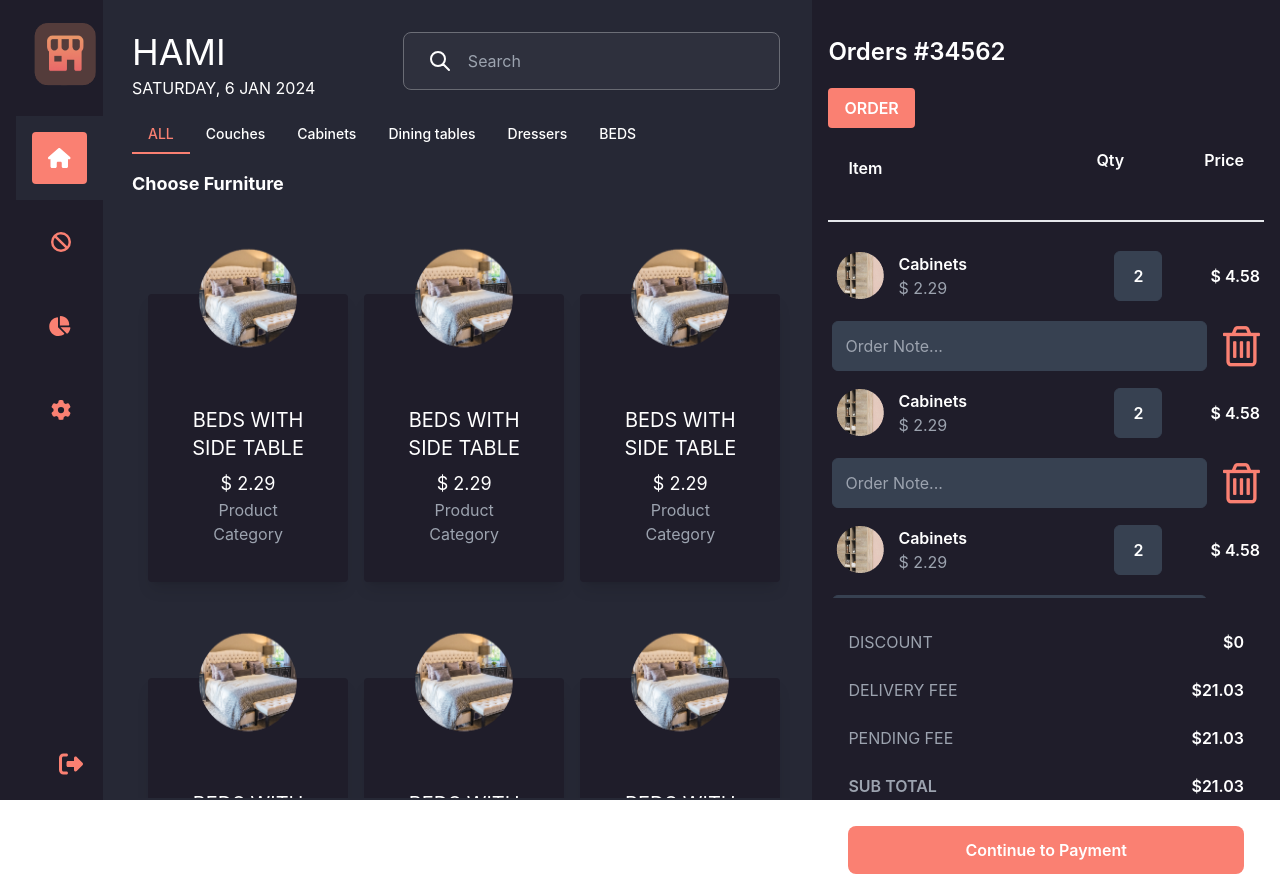
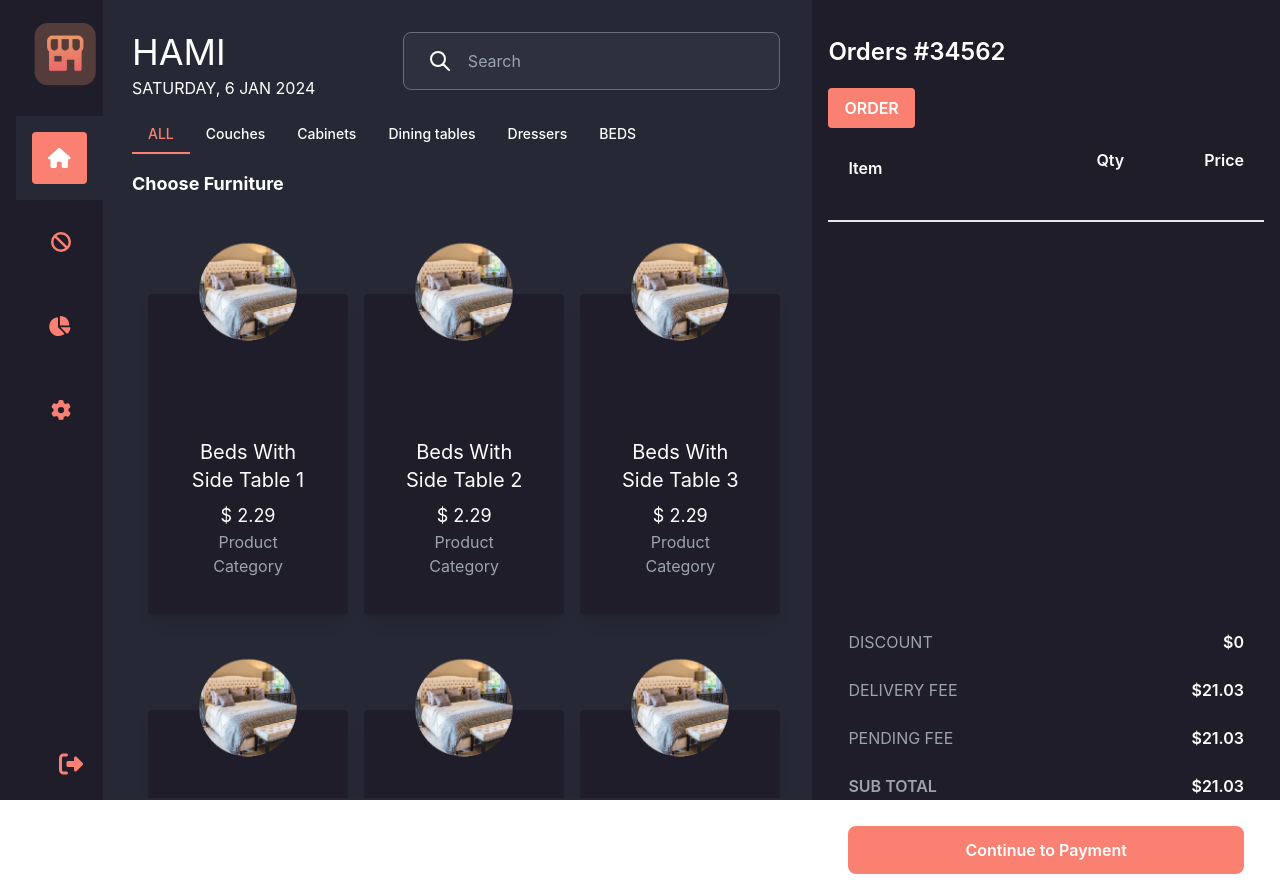
Before and after one commit to maham-ishtiaq-2000/Hami-, a React (Create React App) app: page /Home in a window 1280 px wide. Built offline with nearby package versions, Linux system fonts and the light colour scheme.

Commit message:
completed frontend of the applictaion

```diff
--- a/src/components/HomePageComponent/OrderList.js
+++ b/src/components/HomePageComponent/OrderList.js
@@ -1,29 +1,52 @@
-import React from 'react';
+import React, { useState } from 'react';
 import dresser from '../../assets/dresser.png';
+import { FontAwesomeIcon } from '@fortawesome/react-fontawesome';
+import { faMinus, faPlus } from '@fortawesome/free-solid-svg-icons';
+import { useProductData } from '../../context/index';
+
+const OrderList = ({ product }) => {
+  const [quantity, setQuantity] = useState(product.quantity || 1);
+  const { deleteProduct } = useProductData();
+
+  const incrementQuantity = () => {
+    setQuantity(prevQuantity => prevQuantity + 1);
+  };
 
 
-const OrderList = () => {
+  const decrementQuantity = () => {
+    if (quantity > 1) {
+      setQuantity(prevQuantity => prevQuantity - 1);
+    }
+  };
+
+  const handleDeleteClick = () => {
+    deleteProduct(product.id)
+  };
+
   return (
     <div className="p-1 rounded-lg text-white mt-1 mx-auto max-w-4xl">
       <div className="flex justify-between items-center flex-wrap">
         <div className="flex items-center mb-4 md:mb-0">
-          <img
-            src={dresser}
-            alt="Cabinets"
-            className="w-15 h-15 rounded-full mr-2"
-          />
+          <img src={dresser} alt="Cabinets" className="w-15 h-15 rounded-full mr-2" />
           <div>
-            <div className="font-semibold">Cabinets</div>
-            <div className="text-gray-400">$ 2.29</div>
+            <div className="font-semibold">{product.description}</div>
+            <div className="text-gray-400">$ {product.price}</div>
           </div>
         </div>
         <div className="flex items-center text-center">
+          <button onClick={decrementQuantity} className="text-white bg-gray-700 font-semibold rounded-md px-2 mr-2">
+            <FontAwesomeIcon icon={faMinus} />
+          </button>
           <input
             type="text"
-            className="w-12 p-3 bg-gray-700 border border-gray-700 font-semibold text-white rounded-md text-center mr-4 md:mr-12 appearance-none"
-            defaultValue={2}
+            className="w-12 p-3 bg-gray-700 border border-gray-700 font-semibold text-white rounded-md text-center appearance-none"
+            value={quantity}
+            readOnly
           />
-          <div className="font-semibold text-white">$ 4.58</div>
+          <button onClick={incrementQuantity} className="text-white bg-gray-700 font-semibold rounded-md px-2 ml-2">
+            <FontAwesomeIcon icon={faPlus} />
+          </button>
+          <div className="font-semibold text-white ml-4">$ {(product.price * quantity).toFixed(2)}</div>
         </div>
       </div>
 
@@ -35,11 +58,10 @@ const OrderList = () => {
             placeholder="Order Note..."
           />
         </div>
-        <button className='mr-5' onClick={() => {console.log("i am delete button")}}>
-            <i className="fa fa-trash-o" style={{"font-size":"47px" , color : '#FA8072'}}></i>
+        <button className='mr-5' onClick={handleDeleteClick}>
+          <i className="fa fa-trash-o" style={{"fontSize":"47px", color : '#FA8072'}}></i>
         </button>
       </div>
-
     </div>
   );
 };
--- a/src/components/HomePageComponent/Products.js
+++ b/src/components/HomePageComponent/Products.js
@@ -1,14 +1,16 @@
 import React from 'react';
 import SingleProductCategory from './SingleProductCategory';
+import { useProductData } from '../../context/index';
 
 const Products = () => {
-    const products = Array.from({ length: 20 }, (_, index) => index + 1);
-
+    const { productData, updateProduct } = useProductData();
+    const products = productData
+    console.log('productData:', productData);
     return (
         <div className="overflow-y-auto h-[75vh]">
             <div className="grid grid-cols-1 sm:grid-cols-2 md:grid-cols-3 gap-4 p-4 pb-3">
                 {products.map((product, index) => (
-                    <SingleProductCategory key={index} />
+                    <SingleProductCategory key={index} product={product}/>
                 ))}
             </div>
         </div>
--- a/src/components/HomePageComponent/SingleProductCategory.js
+++ b/src/components/HomePageComponent/SingleProductCategory.js
@@ -1,21 +1,30 @@
-import React,{useState,useEffect} from 'react';
+import React, { useState, useEffect } from 'react';
 import { FontAwesomeIcon } from '@fortawesome/react-fontawesome';
 import { faTimes } from '@fortawesome/free-solid-svg-icons';
 import productImage from '../../assets/productImage.png';
-import bedSheetImg from '../../assets/bedRoomBedSheet.png';
 import MyModal from '../Layouts/Modal';
 
-const SingleProductCategory = () => {
+const SingleProductCategory = ({ product }) => {
+  console.log(product);
   const [modalIsOpen, setIsOpen] = useState(false);
-
 
   const openModal = () => {
     setIsOpen(true);
+    // Check if a product_id already exists in local storage
+    const existingProductId = localStorage.getItem('product_id');
+    if (!existingProductId) {
+      // If not, store the new product_id
+      localStorage.setItem('product_id', product.id);
+    } else {
+      // If yes, update the product_id with the new one
+      localStorage.setItem('product_id', product.id);
+    }
   };
 
   const closeModal = () => {
     setIsOpen(false);
   };
+
   return (
     <>
       <button style={{ maxWidth: '100%', position: 'relative' }} className="rounded shadow-lg bg-navy flex flex-col items-center p-6 mt-5 sm:mt-20 md:rounded"
@@ -23,9 +32,9 @@ const SingleProductCategory = () => {
         <div style={{ position: 'absolute', top: '-20%', left: '50%', transform: 'translateX(-50%)', width: '80%', overflow: 'hidden' }}>
           <img src={productImage} alt="Product" style={{ width: '100%', display: 'block' }} />
         </div>
-      <div className="px-3 w-full text-center mt-2 pt-32 sm:pt-20 rounded-md">
-        <div className="text-xl mb-2 text-white">BEDS WITH SIDE TABLE</div>
-        <p className="text-white text-lg mt-2">$ 2.29</p>
+        <div className="px-3 w-full text-center mt-10 pt-32 sm:pt-20 rounded-md">
+          <div className="text-xl mb-2 text-white">{product.description}</div>
+          <p className="text-white text-lg mt-2">$ {product.price}</p>
           <p className="text-gray-400 text-base mb-3">Product Category</p>
         </div>
       </button>
--- a/src/components/Layouts/Modal.js
+++ b/src/components/Layouts/Modal.js
@@ -3,25 +3,23 @@ import Modal from 'react-modal';
 import { FontAwesomeIcon } from '@fortawesome/react-fontawesome';
 import { faTimes } from '@fortawesome/free-solid-svg-icons';
 import bedSheetImg from '../../assets/bedRoomBedSheet.png';
+import { useProductData } from '../../context';
 
 Modal.setAppElement('#root');
 
 const ChangePasswordModal = ({ isOpen, onRequestClose }) => {
-  const [productName, setProductName] = useState('');
-  const [productCategory, setProductCategory] = useState('Bed');
-  const [productPrice, setProductPrice] = useState('');
-  const [productDescription, setProductDescription] = useState('');
-  const [modalIsOpen, setIsOpen] = useState(false);
+  const {addProduct} = useProductData()
+  const handleAddClick = () => {
+    const productId = localStorage.getItem('product_id');
+    if (productId) {
+        console.log(`Adding product with ID: ${productId}`);
+        addProduct(parseInt(productId));
+        onRequestClose();
+    } else {
+        console.log('No product ID found to add.');
+    }
+};
 
-  const handleSubmit = (event) => {
-    event.preventDefault();
-    console.log({
-      productName,
-      productCategory,
-      productPrice,
-      productDescription,
-    });
-  };
   return (
 
     <Modal
@@ -58,7 +56,7 @@ const ChangePasswordModal = ({ isOpen, onRequestClose }) => {
         <button className="bg-navy hover:bg-red text-white font-bold py-2 border border-pink px-4 rounded w-full md:w-2/5">
           Cancel
         </button>
-        <button className="bg-pink hover:bg-platinum text-white font-bold py-2 px-4 rounded w-full md:w-2/5">
+        <button onClick={handleAddClick} className="bg-pink hover:bg-lightRed text-white font-bold py-2 px-4 rounded w-full md:w-2/5">
           Add
         </button>
       </div>
--- /dev/null
+++ b/src/context/index.js
@@ -0,0 +1,57 @@
+import React, { createContext, useContext, useState } from 'react';
+
+const ProductDataContext = createContext();
+
+export const useProductData = () => useContext(ProductDataContext);
+
+export const ProductDataProvider = ({ children }) => {
+  const [productData, setProductData] = useState([
+    {id: 1, imgUrl: '../../assets/productImage.png', description: 'Beds With Side Table 1', price: 2.29 , quantity : 0},
+    {id: 2, imgUrl: '../../assets/productImage.png', description: 'Beds With Side Table 2', price: 2.29 , quantity : 0},
+    {id: 3, imgUrl: '../../assets/productImage.png', description: 'Beds With Side Table 3', price: 2.29, quantity : 0},
+    {id: 4, imgUrl: '../../assets/productImage.png', description: 'Beds With Side Table 4', price: 2.29 , quantity : 0},
+    {id: 5, imgUrl: '../../assets/productImage.png', description: 'Beds With Side Table 5', price: 2.29 , quantity : 0},
+    {id: 6, imgUrl: '../../assets/productImage.png', description: 'Beds With Side Table 6', price: 2.29 , quantity : 0}
+  ]);
+  const [cart, setCart] = useState([]);
+
+  const updateProduct = (newData) => {
+    setProductData(newData);
+  };
+
+  const addProduct = (id) => {
+    const productIndex = productData.findIndex(product => product.id === id);
+    if (productIndex > -1) {
+        const cartIndex = cart.findIndex(product => product.id === id);
+
+        if (cartIndex > -1) {
+            const newCart = cart.map((product, index) => {
+                if (index === cartIndex) {
+                    return { ...product, quantity: product.quantity + 1 };
+                }
+                return product;
+            });
+            setCart(newCart);
+        } else {
+            const newProductToAdd = { ...productData[productIndex], quantity: 1 };
+            setCart(currentCart => [...currentCart, newProductToAdd]);
+        }
+        console.log(`Product with ID ${id} added to the cart or quantity updated.`);
+    } else {
+        console.log(`Product with ID ${id} not found`);
+    }
+};
+
+const deleteProduct = (id) => {
+  const updatedCart = cart.filter(product => product.id !== id);
+  setCart(updatedCart);
+  console.log(`Product with ID ${id} removed from the cart.`);
+};
+
+
+  return (
+    <ProductDataContext.Provider value={{ productData, updateProduct, cart, addProduct, deleteProduct}}>
+      {children}
+    </ProductDataContext.Provider>
+  );
+};
--- a/src/index.js
+++ b/src/index.js
@@ -2,14 +2,17 @@ import React from 'react';
 import ReactDOM from 'react-dom/client';
 import './index.css';
 import { BrowserRouter as Router } from 'react-router-dom';
+import { ProductDataProvider } from './context/index';
 import AppRoutes from './AppRoutes';
 import reportWebVitals from './reportWebVitals';
 
 const root = ReactDOM.createRoot(document.getElementById('root'));
 root.render(
+  <ProductDataProvider>
     <Router>
      <AppRoutes />
   </Router>
+  </ProductDataProvider>
 );
 
 // If you want to start measuring performance in your app, pass a function
--- a/src/pages/Home.js
+++ b/src/pages/Home.js
@@ -3,13 +3,13 @@ import Sidebar from '../components/Layouts/SideBar';
 import TabNavigation from '../components/Layouts/TabNavigation';
 import OrderList from '../components/HomePageComponent/OrderList';
 import PaymentSummary from '../components/HomePageComponent/PaymentSummary';
+import { useProductData } from '../context/index';
+
 
 
 const Home = () => {
   const [searchTerm, setSearchTerm] = useState('');
-
-
-  //Handling SearchBar
+  const {cart} = useProductData()
   const handleSearch = (e) => {
     e.preventDefault();
     console.log(searchTerm);
@@ -80,9 +80,9 @@ const Home = () => {
                     overflowY: 'auto' // Enable vertical scrolling
                   }}
                 >
-                  {Array.from({ length: 9 }).map((_, index) => (
-                    <OrderList key={index} />
-                  ))}
+                   {cart.map((product, index) => (
+                      <OrderList key={index} product={product}/>
+                   ))}
               </div>
               <PaymentSummary></PaymentSummary>
           </div>
```
Also changed, not shown: src/components/Layouts/ChangePasswordModal.js (+9 -11 lines), public/productImage.png (added). Lines whose indentation alone changed are shown as unchanged.
